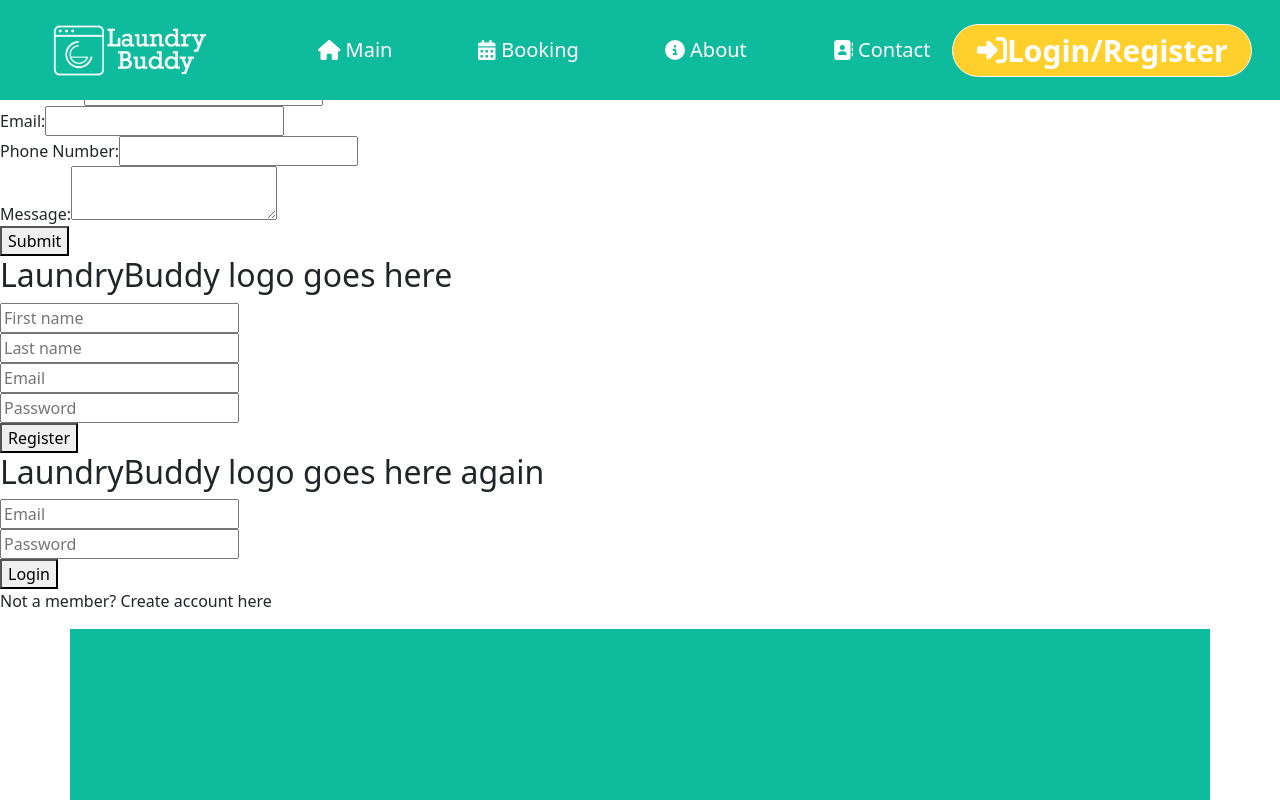
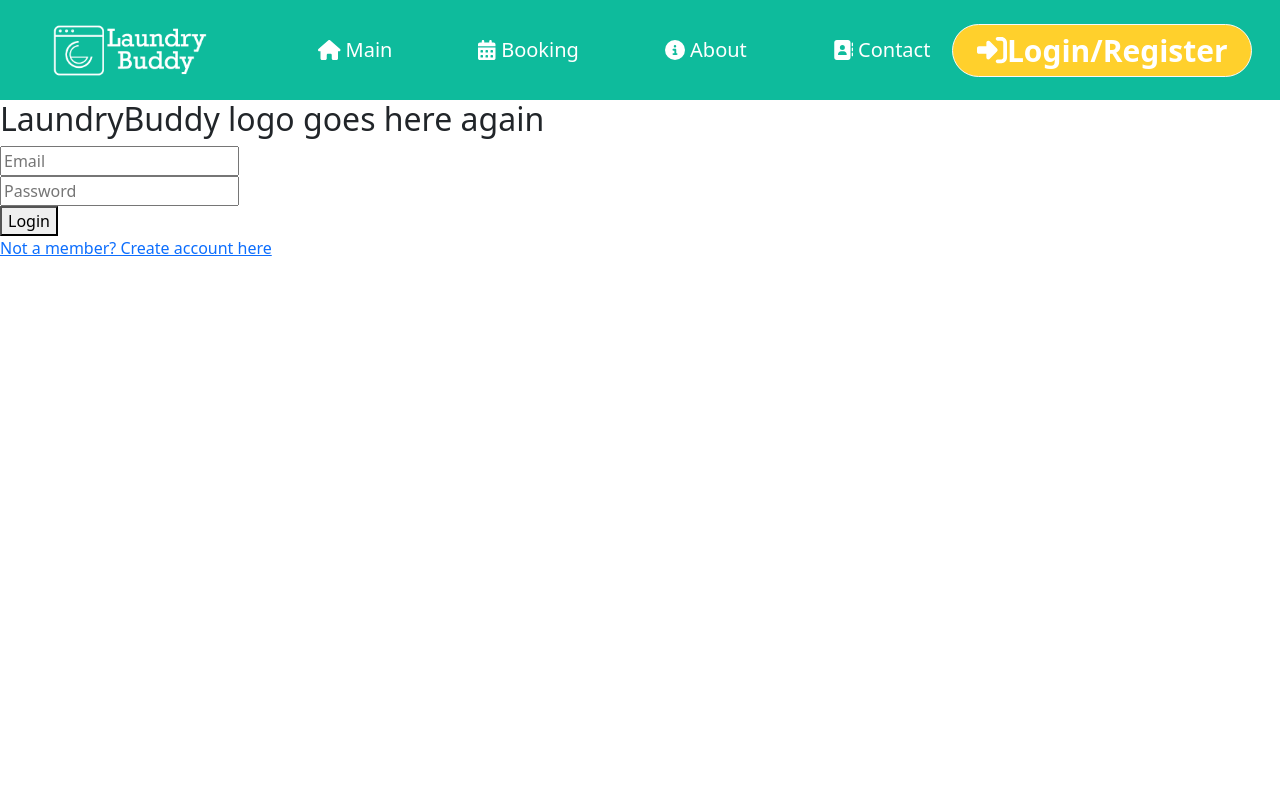
Before and after one commit to hampeG/laundrybuddy, a React (Vite) app: page /login in a window 1280 px wide. Shown: the top 800 px of the page. Built offline with nearby package versions, Linux system fonts and the light colour scheme.

Commit message:
KAN-28 Add React routing

```diff
--- a/src/App.css
+++ b/src/App.css
@@ -3,7 +3,14 @@
     height: 100px;
 }
 
+body {
+  padding-top: 100px !important;
+}
 
+.link {
+  text-decoration: none;
+  color: #FFF;
+}
 .navbar-brand {
     margin-left: 50px;
 
--- a/src/App.jsx
+++ b/src/App.jsx
@@ -10,15 +10,16 @@ import MainPage from "./MainPage.jsx";
 function App() {
   return (
     <Router>
+      <NavBar/>
       <Routes>
-        <Route path="/" element={<Home />} />
+        <Route path="/" element={<MainPage/>} />
+        <Route path="/book" element={<Home />} />
         <Route path="/book/:slotId" element={<Booking />} />
+        <Route path="/login" element={<LoginForm />} />
+        <Route path="/register" element={<RegistrationForm />} />
+        <Route path="/contact" element={<ContactForm />} />
+        <Route path="/register" element={<RegistrationForm />} />
       </Routes>
-      <ContactForm />
-      <RegistrationForm />
-      <NavBar/>
-      <LoginForm />
-      <MainPage/>
     </Router>
   );
 }
--- a/src/LoginForm.jsx
+++ b/src/LoginForm.jsx
@@ -1,4 +1,5 @@
 import { useState } from "react";
+import { Link } from "react-router-dom";
 
 function LoginForm() {
   const [formData, setFormData] = useState({
@@ -56,7 +57,7 @@ function LoginForm() {
           <input type="password" placeholder="Password" id="loginPassword" name="password" autoComplete="off" value={formData.password} onChange={handleChange} required />
         </div>
         <button type="submit">Login</button>
-        <p>Not a member? Create account here</p>
+        <p><Link to="/register">Not a member? Create account here</Link></p>
       </form>
     </div>
   );
--- a/src/NavBar.jsx
+++ b/src/NavBar.jsx
@@ -3,27 +3,28 @@ import { Navbar, Nav, Button } from 'react-bootstrap';
 import { FontAwesomeIcon } from '@fortawesome/react-fontawesome';
 import { faHome, faAddressBook, faCalendarAlt , faInfoCircle, faUser,faSignInAlt } from '@fortawesome/free-solid-svg-icons';
 import './App.css';
+import { Link } from 'react-router-dom'
 
 const NavBar = () => {
   return (
     <Navbar expand="lg" fixed="top" className="custom-navbar">
       <Navbar.Brand href="#">
-        <img
+        <Link to="/" className="link"><img
           src="src/images/lb-logo.png"
           alt="logo"
           style={{ width: '160px', height: '53px' }}
-        />
+        /></Link>
       </Navbar.Brand>
       <Navbar.Toggle aria-controls="basic-navbar-nav" />
       <Navbar.Collapse id="basic-navbar-nav" className="justify-content-center">
         <Nav className="navbar-nav">
-          <Nav.Link href="#" className="nav-link"> <FontAwesomeIcon icon={faHome} />   Main</Nav.Link>
-          <Nav.Link href="#" className="nav-link"><FontAwesomeIcon icon={faCalendarAlt} />   Booking</Nav.Link>
-          <Nav.Link href="#" className="nav-link"><FontAwesomeIcon icon={faInfoCircle} />   About</Nav.Link>
-          <Nav.Link href="#" className="nav-link"><FontAwesomeIcon icon={faAddressBook} />   Contact</Nav.Link>
+          <Nav.Link href="#" className="nav-link"><Link to="/" className="link"><FontAwesomeIcon icon={faHome} />   Main</Link></Nav.Link>
+          <Nav.Link href="#" className="nav-link"><Link to="/book" className="link"><FontAwesomeIcon icon={faCalendarAlt} />   Booking</Link></Nav.Link>
+          <Nav.Link href="#" className="nav-link"><FontAwesomeIcon icon={faInfoCircle} /><Link className="link">   About</Link></Nav.Link>
+          <Nav.Link href="#" className="nav-link"><Link to="/contact" className="link"><FontAwesomeIcon icon={faAddressBook} />   Contact</Link></Nav.Link>
         </Nav>
         <Nav className="ml-auto justify-content-end">
-            <Button variant="light" className="navbar-btn"><FontAwesomeIcon icon={faSignInAlt} /> Login/Register</Button>
+            <Button variant="light" className="navbar-btn"><FontAwesomeIcon icon={faSignInAlt} /><Link to="/login" className="link">Login/Register</Link></Button>
         </Nav>
       </Navbar.Collapse>
     </Navbar>
--- a/src/RegistrationForm.jsx
+++ b/src/RegistrationForm.jsx
@@ -18,6 +18,7 @@ function RegistrationForm() {
       ...prevData,
       [name]: value
     }));
+    console.log("formData:", formData);
   }
 
   // Event handler for form submission
```
